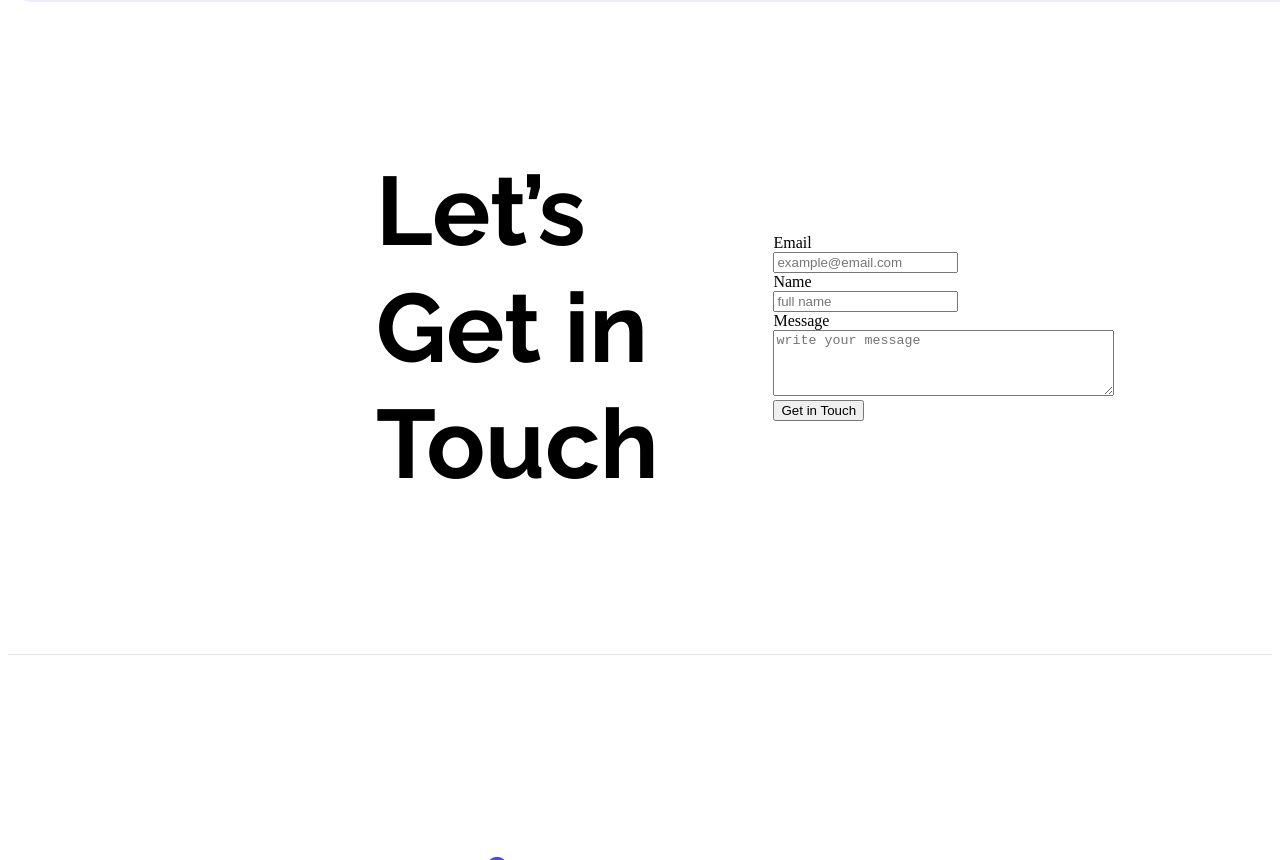
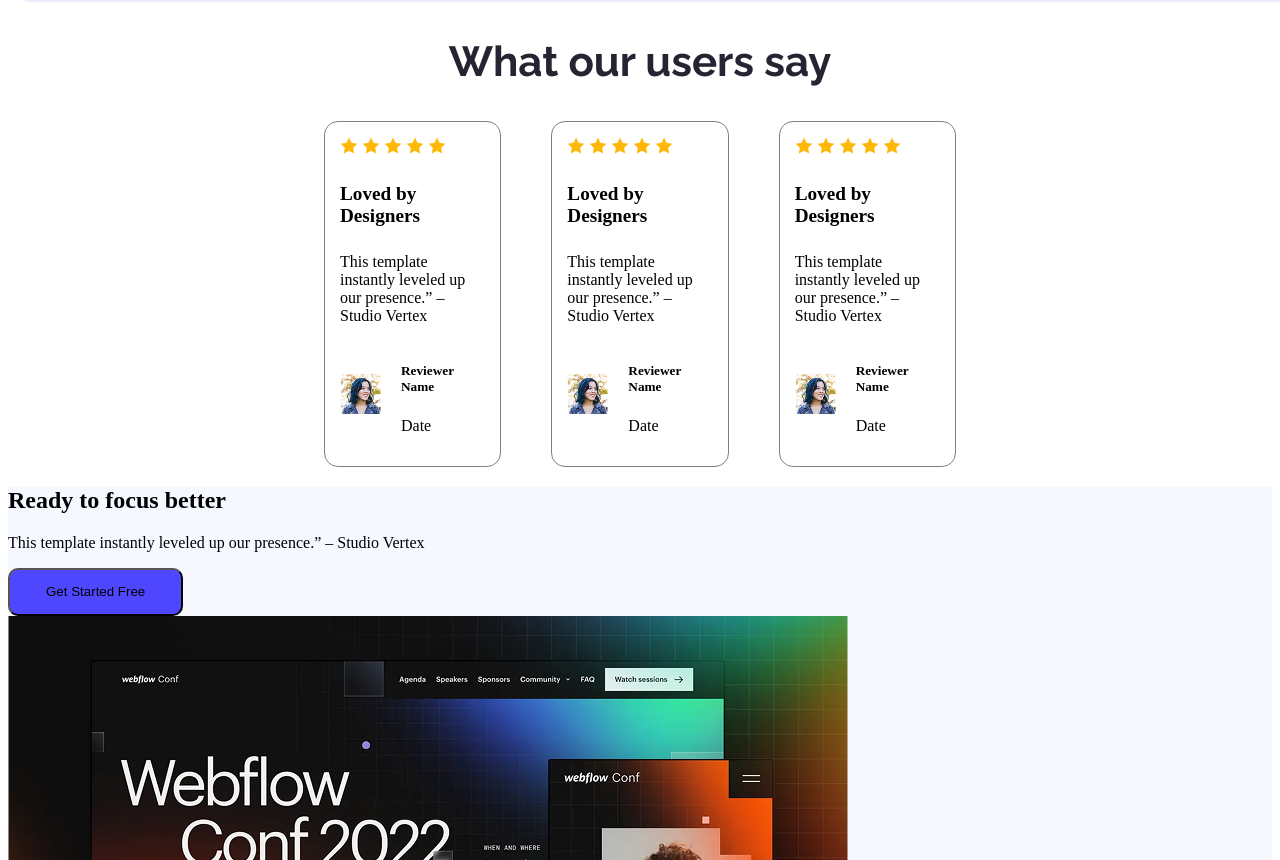
Before and after one commit to Nayeem-shanto/assignment-1-2025, a plain HTML site: page index.html in a window 1280 px wide. Shown: the part 1940-2800 px from the top of the page. Drawn offline with Linux system fonts and the light colour scheme.

Commit message:
user section updated

```diff
--- a/index.html
+++ b/index.html
@@ -22,7 +22,7 @@
             <nav >
                 <div class="navbar">
                 <div>
-                    <li><a class="name" href="">Assignment-1</a></li>
+                    <li><a class="name" href="">WebFlow</a></li>
                 </div>
             <div>
                 <li><a href=""><button class="button-primary button-text">Sign Up</button></a></li>
@@ -49,8 +49,8 @@
         <!-- see it in the action -->
          <section class="action">
             <div>
-                <h3>See It in Action</h3>
-                <p>Explore the live preview and imagine your brand in this bold new look</p>
+                <h3 class="action-title">See It in Action</h3>
+                <p class="action-description">Explore the live preview and imagine your brand in this bold new look</p>
                 <button class="button-primary button-text">Lunch Live Preview</button>
             </div>
             <div>
@@ -78,6 +78,83 @@
             </div>
          </section>
 
+         <!-- what user say -->
+          <section class="user">
+            <div>
+                <h2 class="user-title">What our users say</h2>
+            </div>
+            <div style="display: flex; width: 50%; align-items: center; margin: 0 auto; gap: 50px;">
+                <div class="user-card" style="width: 250px;">
+                <div>
+                    <img src="Assets/icon-star.png" alt="">
+                    <img src="Assets/icon-star.png" alt="">
+                    <img src="Assets/icon-star.png" alt="">
+                    <img src="Assets/icon-star.png" alt="">
+                    <img src="Assets/icon-star.png" alt="">
+                    <h4 style="font-size: larger;">Loved by Designers</h4>
+                    <p>This template instantly leveled up our presence.” – Studio Vertex</p>
+                    <div style="display: flex; gap: 20px; align-items: center;">
+                        <div>
+                            <img src="Assets/avatar.png" alt="">
+                        </div>
+                        <div>
+                            <h5>Reviewer Name</h5>
+                            <p>Date</p>
+                        </div>
+                    </div>
+                </div>
+            </div>
+                <div class="user-card" style="width: 250px;">
+                <div>
+                    <img src="Assets/icon-star.png" alt="">
+                    <img src="Assets/icon-star.png" alt="">
+                    <img src="Assets/icon-star.png" alt="">
+                    <img src="Assets/icon-star.png" alt="">
+                    <img src="Assets/icon-star.png" alt="">
+                    <h4 style="font-size: larger;">Loved by Designers</h4>
+                    <p>This template instantly leveled up our presence.” – Studio Vertex</p>
+                    <div style="display: flex; gap: 20px; align-items: center;">
+                        <div>
+                            <img src="Assets/avatar.png" alt="">
+                        </div>
+                        <div>
+                            <h5>Reviewer Name</h5>
+                            <p>Date</p>
+                        </div>
+                    </div>
+                </div>
+            </div>
+                <div class="user-card" style="width: 250px;">
+                <div>
+                    <img src="Assets/icon-star.png" alt="">
+                    <img src="Assets/icon-star.png" alt="">
+                    <img src="Assets/icon-star.png" alt="">
+                    <img src="Assets/icon-star.png" alt="">
+                    <img src="Assets/icon-star.png" alt="">
+                    <h4 style="font-size: larger;">Loved by Designers</h4>
+                    <p>This template instantly leveled up our presence.” – Studio Vertex</p>
+                    <div style="display: flex; gap: 20px; align-items: center;">
+                        <div>
+                            <img src="Assets/avatar.png" alt="">
+                        </div>
+                        <div>
+                            <h5>Reviewer Name</h5>
+                            <p>Date</p>
+                        </div>
+                    </div>
+                </div>
+            </div>
+            </div>
+          </section>
+
+          <!-- ready to focus -->
+           <section class="focus">
+            <h2>Ready to focus better</h2>
+            <p>This template instantly leveled up our presence.” – Studio Vertex</p>
+            <button class="button-primary">Get Started Free</button>
+            <img src="Assets/wc-big.png" alt="">
+           </section>
+
          <!-- get in touch -->
 
          <section>
@@ -88,7 +165,7 @@
                 <div>
                     <form>
                         <label for="Email">Email</label><br>
-                        <input type="email" name="Email" id="Email" placeholder="example@email.com">
+                        <input class="placeholder" type="email" name="Email" id="Email" placeholder="example@email.com">
                         <br>
                         <label for="Name">Name</label><br>
                         <input type="text" name="Name" id="Name" placeholder="full name">
@@ -107,7 +184,7 @@
         <section>
             <div class="footer">
                 <div>
-                    <h2 class="footer-title">Assignment-1</h2>
+                    <h2 class="footer-title">Web-Flow</h2>
                 </div>
 
                 <div>
--- a/styles/style.css
+++ b/styles/style.css
@@ -85,6 +85,23 @@ width: 1140px;
 justify-content: space-between;
 align-items: center;
 margin: 0 auto;
+gap: 250px;
+}
+.action-title{
+    color: #252432;
+font-family: Raleway;
+font-size: 42px;
+font-style: normal;
+font-weight: 700;
+line-height: normal;
+}
+.action-description{
+    color: rgba(37, 36, 50, 0.50);
+font-family: Raleway;
+font-size: 24px;
+font-style: normal;
+font-weight: 400;
+line-height: 30px; /* 125% */
 }
 
 .joined-users{
@@ -133,7 +150,7 @@ font-weight: 400;
 .get-in-touch{
     display: flex;
     justify-content: space-around;
-    max-width: 528px;
+    width: 50%;
     gap: 115px;
     align-items: center;
     margin: 0 auto;
@@ -148,8 +165,35 @@ font-style: normal;
 font-weight: 700;
 line-height: 120%; /* 116.4px */
 }
+.user{
+
+}
+.user-card{
+   border: 1px solid gray;
+   border-radius: 14px;
+   padding: 15px;
+}
+.user-title{
+    color: #252432;
+text-align: center;
+font-family: Raleway;
+font-size: 42px;
+font-style: normal;
+font-weight: 700;
+line-height: normal;
+}
+.focus{
+background: #F5F8FF;
+width: 100%;
+}
+
 .btn-touch{
 
+}
+.placeholder{
+    border-radius: 10px;
+border: 1px solid #D6DDED;
+background: #FFF;
 }
 
 .footer li{
```
